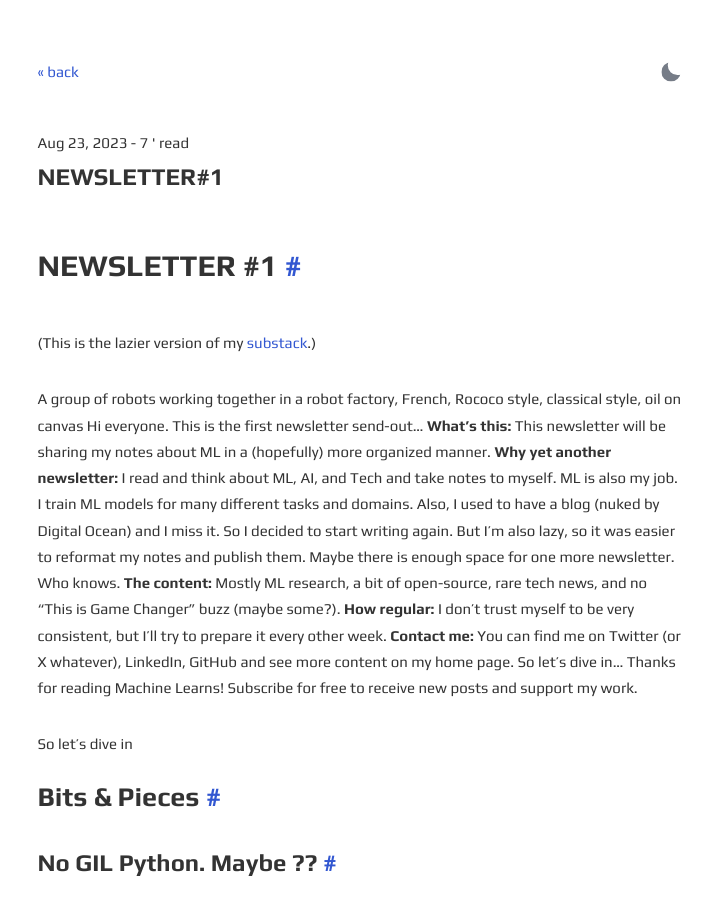
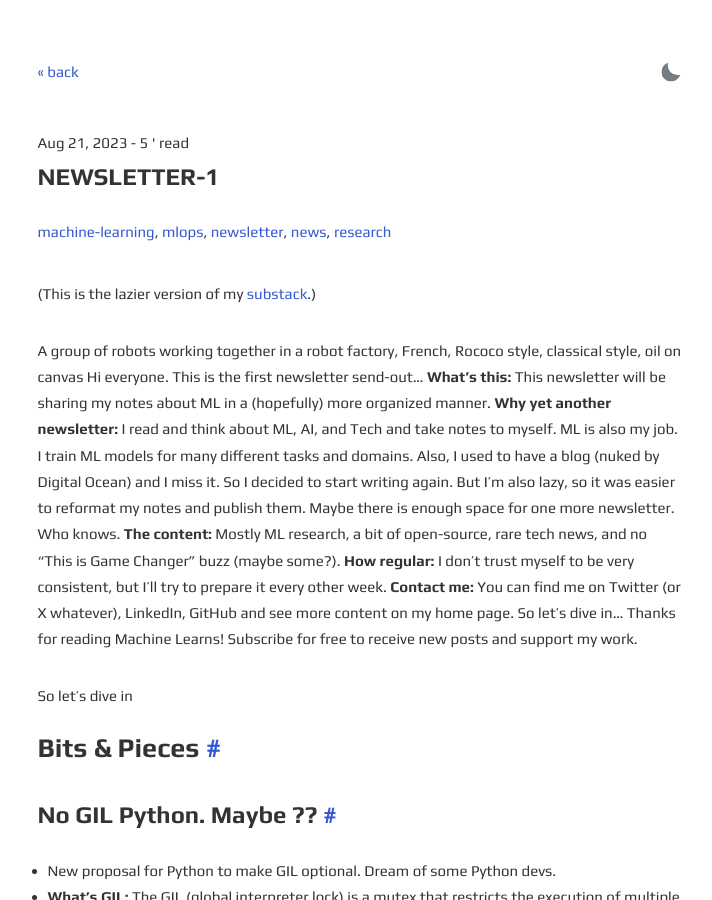
Before and after one commit to erogol/erogol.github.io, a Jekyll site: the page built from _posts/2023-08-21-Newsletter_1.md, in a window 1280 px wide and 900 px high. Shown: the whole window, without its empty margins (280-992 px from the left). Built offline with Jekyll 4.4.1, drawn with Linux system fonts in a browser that asks for light colours; comment, search, counter and statistics services are not loaded; some of the changed text lies outside the part shown.

Commit message:
Update the post

```diff
--- a/_posts/2023-08-23-Newsletter#1.md
+++ b/_posts/2023-08-21-Newsletter_1.md
@@ -1,4 +1,11 @@
-# Newsletter #1
+---
+layout: post
+title: Newsletter-1
+description: ML notes, news, and open-source.
+summary:
+tags: machine-learning mlops newsletter news research
+minute: 5
+---
 
 (This is the lazier version of my [substack](https://erogol.substack.com/).)
 
@@ -29,22 +36,18 @@
 
 ### ****AI2 Dolma: 3 Trillion Token Open Corpus for Language Model Pretraining****
 
-👉 [Data](https://huggingface.co/datasets/allenai/dolma)
-
-👉 [Blogpost](https://blog.allenai.org/dolma-3-trillion-tokens-open-llm-corpus-9a0ff4b8da64)
-
-👉 [Datasheet](https://drive.google.com/file/d/12gOf5I5RytsD159nSP7iim_5zN31FCXq/view)
-
+👉 [Data](https://huggingface.co/datasets/allenai/dolma)<br>
+👉 [Blogpost](https://blog.allenai.org/dolma-3-trillion-tokens-open-llm-corpus-9a0ff4b8da64)<br>
+👉 [Datasheet](https://drive.google.com/file/d/12gOf5I5RytsD159nSP7iim_5zN31FCXq/view)<br>
 👉 [Code](https://github.com/allenai/dolma)
 
 Allen Institute for AI has released a new dataset for pre-training language models. They also open-sourced the code that they used to format this dataset. Data is under the [AI 2 ImPACT license](https://allenai.org/impact-license). I don’t know if it is a coincidence but Dolma is also one of my favorite [dishe](https://www.google.com/search?sca_esv=558576318&sxsrf=AB5stBj-WoSZ_13PBzv_QlE2b7Z3q4_I7g:1692547838450&q=dolma&tbm=isch&source=lnms&sa=X&ved=2ahUKEwi2-LOF0OuAAxVmSPEDHVsCDacQ0pQJegQICBAB&biw=1470&bih=834&dpr=2)s.
 
 ## Research
 
-### RRHF: Align LLMS with Human Feedback using Ranking
+### RRHF:Align LLMS with Human Feedback using Ranking
 
-👉 [Paper](pdf)
-
+👉 [Paper](pdf)<br>
 👉 [Code](https://github.com/GanjinZero/RRHF)
 
 - A new framework for RRHF to align LLMs with Human Feedback using Ranking Loss.
@@ -90,7 +93,7 @@
 
 ### SpeechX - One model for many audio tasks.
 
-👉 [Project page](https://www.microsoft.com/en-us/research/project/speechx/)
+👉 [Project page](https://www.microsoft.com/en-us/research/project/speechx/)<br>
 👉 [Paper](https://arxiv.org/pdf/2308.06873.pdf)
 
 [SpeechX](https://www.microsoft.com/en-us/research/project/speechx/) is a new model from Microsoft that can perform multiple speech tasks. This is my field I go deeper about this one.
@@ -140,16 +143,14 @@
 
 ### 🐸 CoquiTTS - Text-to-Speech in >1100 languages.
 
-👉 [Code](https://github.com/coqui-ai/TTS)
-
+👉 [Code](https://github.com/coqui-ai/TTS)<br>
 👉 [Docs](https://tts.readthedocs.io/en/latest/)
 
 🐸TTS is the library, I spend years developing it. Started when I was at Mozilla then forked it when I co-founded [coqui.ai](https://coqui.ai/). It is like Transformers but for TTS. Many different model implementations, utilities to train new models, and pre-trained models that are downloaded >1m monthly. So if you need a voice your thing, give this a try.
 
 ### Diffiner - Sony
 
-👉 [Code](https://github.com/sony/diffiner)
-
+👉 [Code](https://github.com/sony/diffiner)<br>
 👉 [Paper](https://www.isca-speech.org/archive/interspeech_2023/sawata23_interspeech.html)
 
 This is a speech enhancement model based on a diffusion model. They provide a pre-trained model and training code.
```
Also changed, not shown: other parts of _posts/2023-08-21-Newsletter_1.md (+5 -3 lines).
